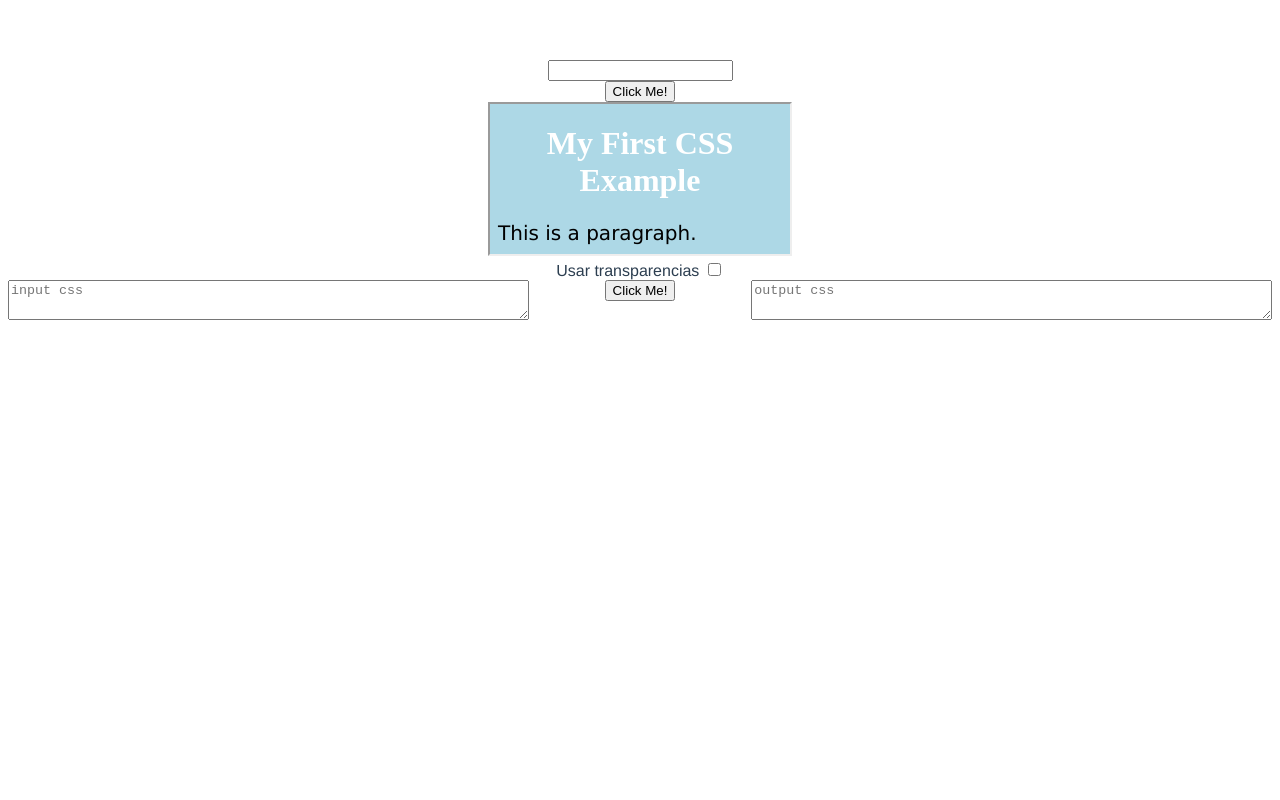
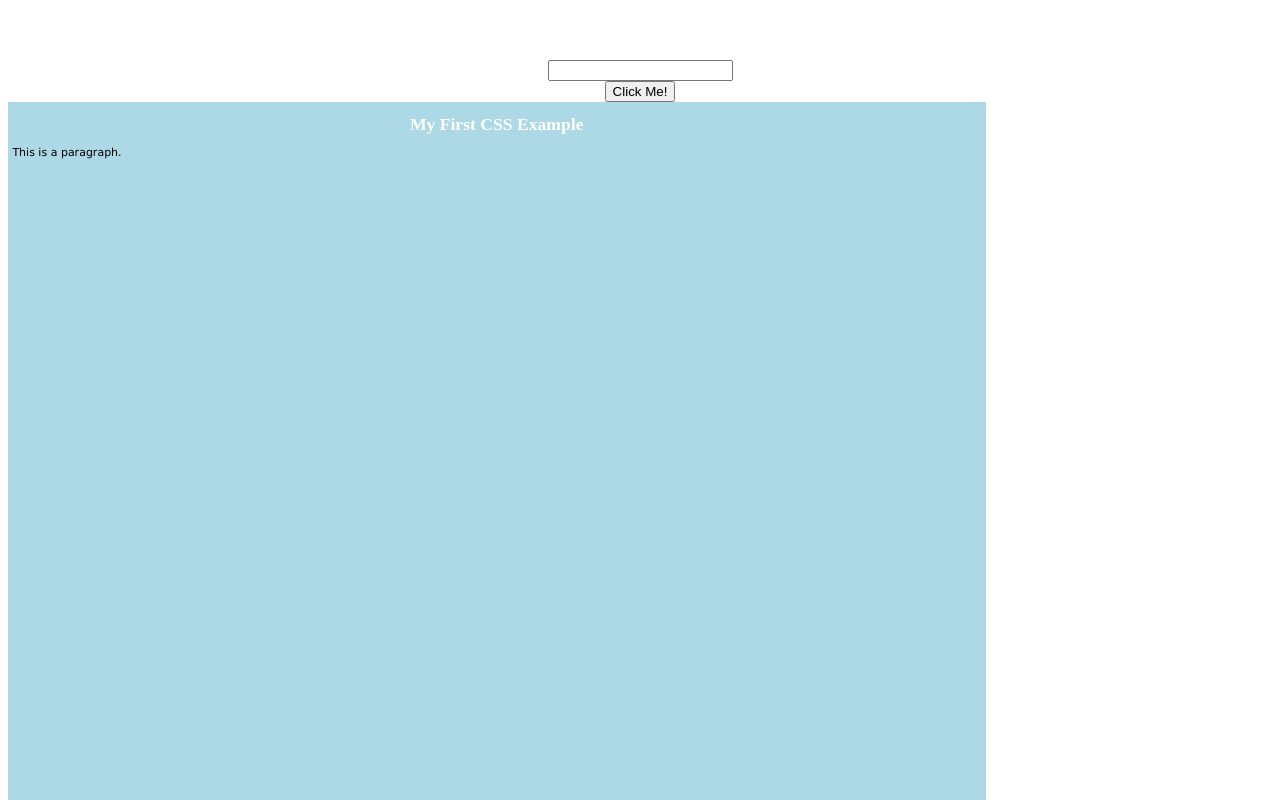
Before and after one commit to davidgh86/css-color-replacer, a Vue app: page / in a window 1280 px wide. Shown: the top 800 px of the page. Built offline with nearby package versions, Linux system fonts and the light colour scheme.

Commit message:
resize iframe

```diff
--- a/src/components/HtmlColorReplacer.vue
+++ b/src/components/HtmlColorReplacer.vue
@@ -4,8 +4,8 @@
     <div>
       <button type="button" @click="updateUrlContent($event)">Click Me!</button>
     </div>
-    <div>
-      <iframe :src="srcIFrame" sandbox="allow-same-origin"></iframe>
+    <div class="container">
+      <iframe :src="srcIFrame" class="frame" frameborder="0"></iframe>
     </div>
     <ColorReplacer />
   </div>
@@ -78,4 +78,20 @@ p {
 };
 </script>
 
-<style></style>
+<style>
+.container {
+  width: calc(1777px * 0.55);
+  height: calc(2000px * 0.55);
+  position: relative;
+}
+
+.frame {
+  width: 1777px;
+  height: 2000px;
+  transform: scale(0.55);
+  transform-origin: 0 0;
+  position: absolute;
+  left: 0;
+  top: 0;
+}
+</style>
```
